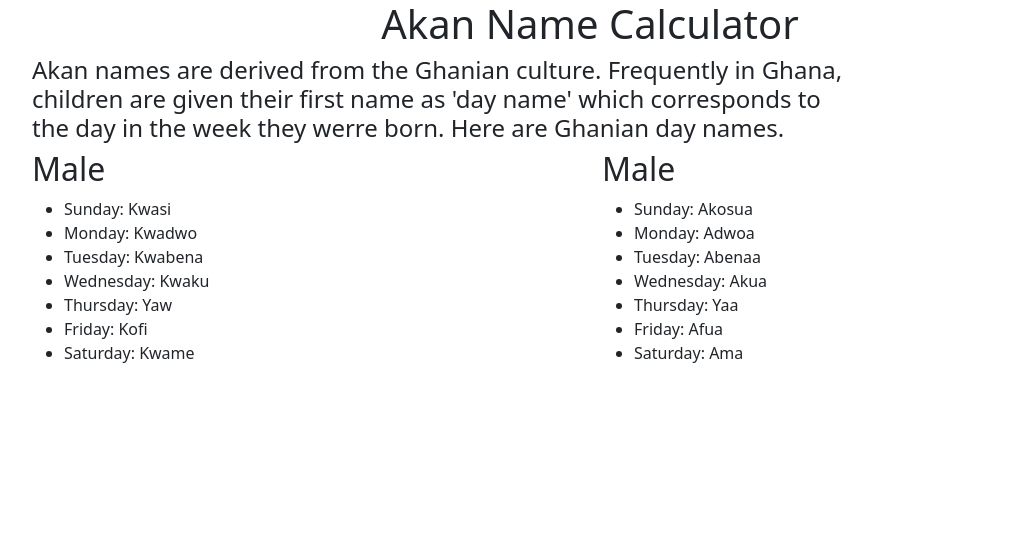
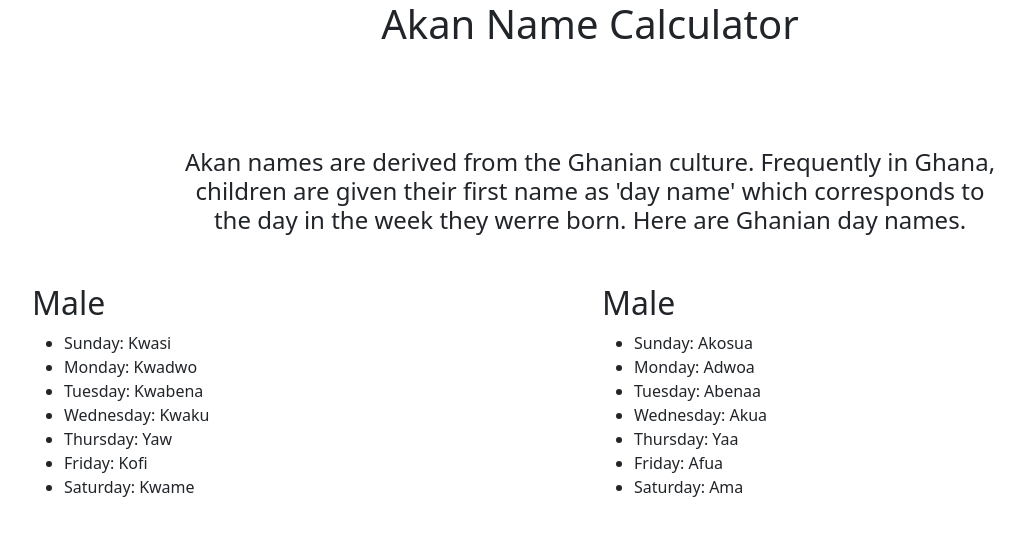
Before and after one commit to AbdilahiJama19/Calender-Calculator, a plain HTML site: page index.html in a window 1280 px wide. Shown: the whole page, without its empty margins (50-1075 px from the left). Drawn offline with Linux system fonts and the light colour scheme.

Commit message:
Added styling to the description and the names of the week

```diff
--- a/css/styles.css
+++ b/css/styles.css
@@ -1,3 +1,10 @@
 .akanName {
   text-align: center;
 }
+.description {
+  text-align: center;
+  margin-top: 100px;
+}
+.names {
+  margin-top: 50px;
+}
```
